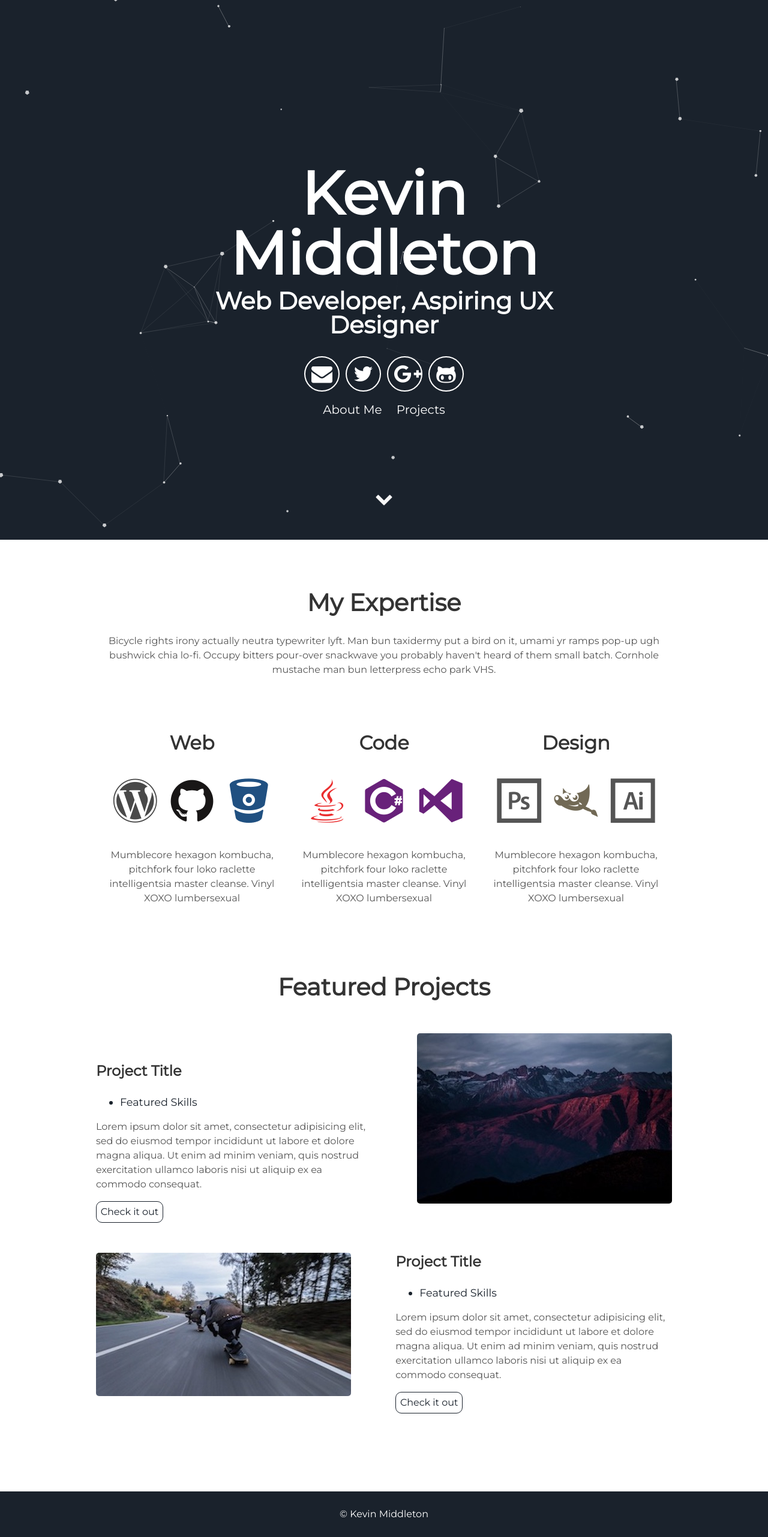
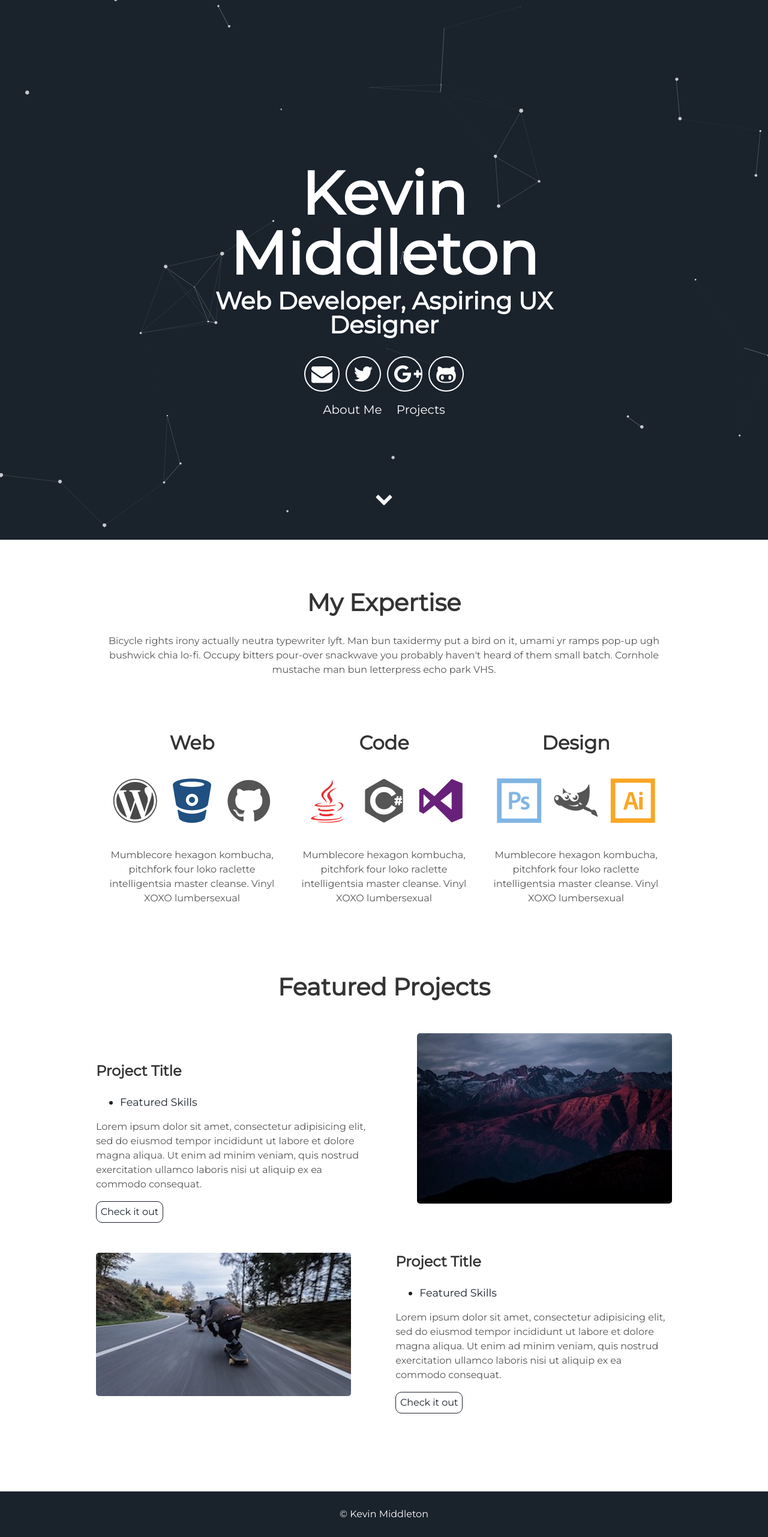
Before and after one commit to Kevin-Middleton/kevin-middleton.github.io, a Jekyll site: the page built from index.html, in a window 1280 px wide. Shown: the whole page at 60% size. Built offline with Jekyll 4.4.1, drawn with Linux system fonts in a browser that asks for light colours.

Commit message:
Update about.html

```diff
--- a/_includes/about.html
+++ b/_includes/about.html
@@ -6,24 +6,24 @@
     <div class="tech">
       <h2>Web</h2>
       <i class="devicon-wordpress-plain colored"></i>
-      <i class="devicon-github-plain colored"></i>
       <i class="devicon-bitbucket-plain colored"></i>
+      <i class="devicon-github-plain"></i>
       <p>Mumblecore hexagon kombucha, pitchfork four loko raclette intelligentsia master cleanse.
         Vinyl XOXO lumbersexual</p>
     </div>
     <div class="tech">
       <h2>Code</h2>
       <i class="devicon-java-plain colored"></i>
-      <i class="devicon-csharp-plain colored"></i>
+      <i class="devicon-csharp-plain"></i>
       <i class="devicon-visualstudio-plain colored"></i>
       <p>Mumblecore hexagon kombucha, pitchfork four loko raclette intelligentsia master cleanse.
         Vinyl XOXO lumbersexual</p>
     </div>
     <div class="tech">
       <h2>Design</h2>
-      <i class="devicon-photoshop-line"></i>
-      <i class="devicon-gimp-plain colored"></i>
-      <i class="devicon-illustrator-line"></i>
+      <i class="devicon-photoshop-line colored"></i>
+      <i class="devicon-gimp-plain"></i>
+      <i class="devicon-illustrator-line colored"></i>
       <p>Mumblecore hexagon kombucha, pitchfork four loko raclette intelligentsia master cleanse.
         Vinyl XOXO lumbersexual</p>
     </div>
```
